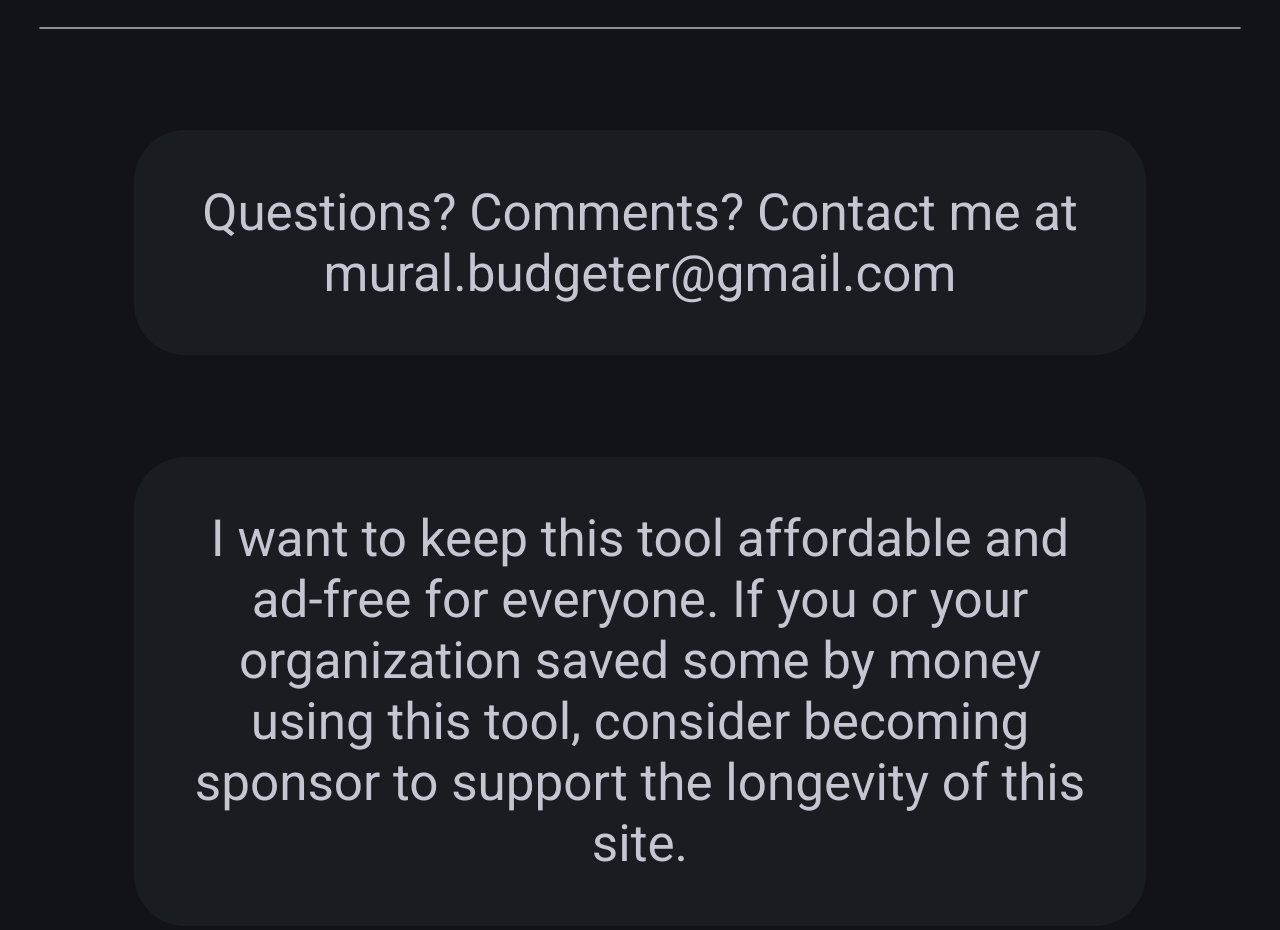
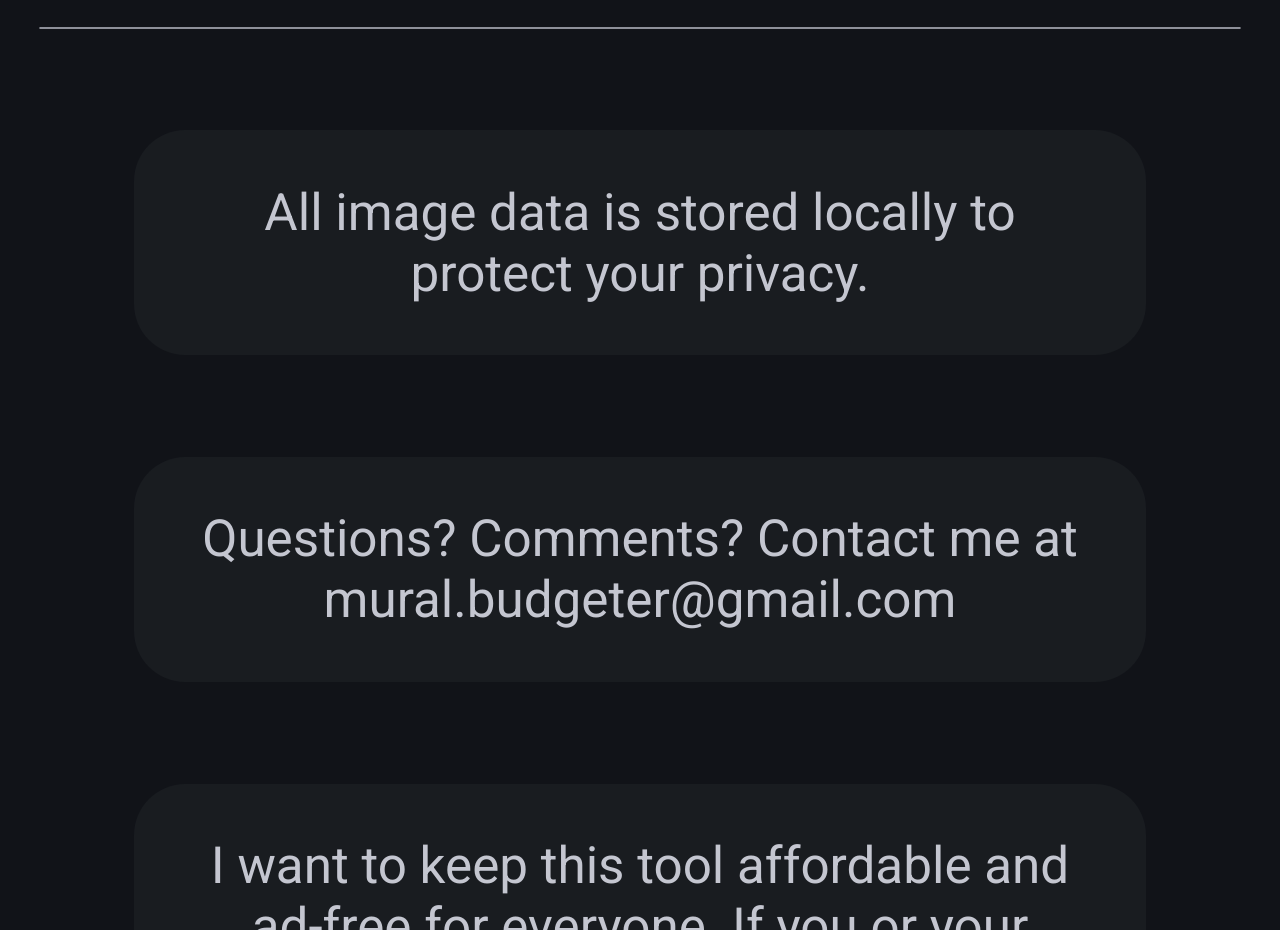
Before and after one commit to iwg-mk1/mural-budgeter, a plain HTML site: page index.html in a window 1280 px wide. Shown: the part 2060-2990 px from the top of the page. Drawn offline with Linux system fonts and the light colour scheme; a web font is replaced by a local one.

Commit message:
added privacy statement

```diff
--- a/index.html
+++ b/index.html
@@ -53,8 +53,12 @@
 
 
     <footer>
+        <p>All image data is stored locally to protect your privacy.</p>
+
         <p>Questions? Comments? Contact me at mural.budgeter@gmail.com</p>
+
         <p>I want to keep this tool affordable and ad-free for everyone. If you or your organization saved some by money using this tool, consider becoming sponsor to support the longevity of this site.</p>
+
     </footer>
 
 </body>
```
